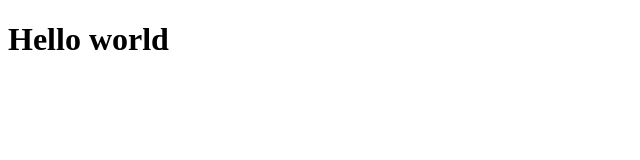
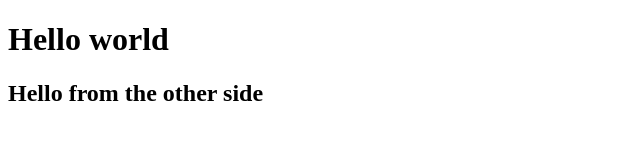
Before and after one commit to ahmedjsdev/test-git, a plain HTML site: page index.html in a window 1280 px wide. Shown: the whole page, without its empty margins (0-640 px from the left). Drawn offline with Linux system fonts and the light colour scheme.

Commit message:
add new title

```diff
--- a/index.html
+++ b/index.html
@@ -8,5 +8,6 @@
 </head>
 <body>
     <h1>Hello world</h1>
+    <h2>Hello from the other side</h2>
 </body>
 </html>
```
